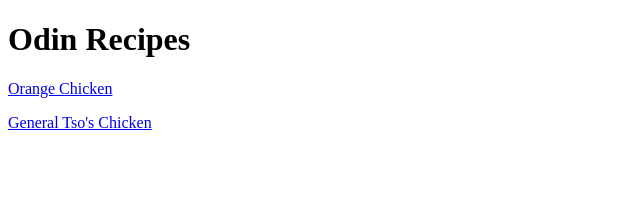
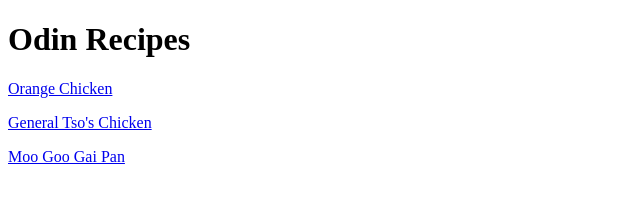
Before and after one commit to rockycandy51/odin-recipes, a plain HTML site: page index.html in a window 1280 px wide. Shown: the whole page, without its empty margins (0-640 px from the left). Drawn offline with Linux system fonts and the light colour scheme.

Commit message:
Add moo-goo-gai-pan.html to index.html

```diff
--- a/index.html
+++ b/index.html
@@ -9,5 +9,6 @@
         <h1>Odin Recipes</h1>
         <p> <a href="./recipes/orange-chicken.html"> Orange Chicken</a> </p>
         <p> <a href="./recipes/general-tso-chicken.html"> General Tso's Chicken</a></p>
+        <p> <a href="./recipes/moo-goo-gai-pan.html">Moo Goo Gai Pan</a></p>
     </body>
 </html>
```
